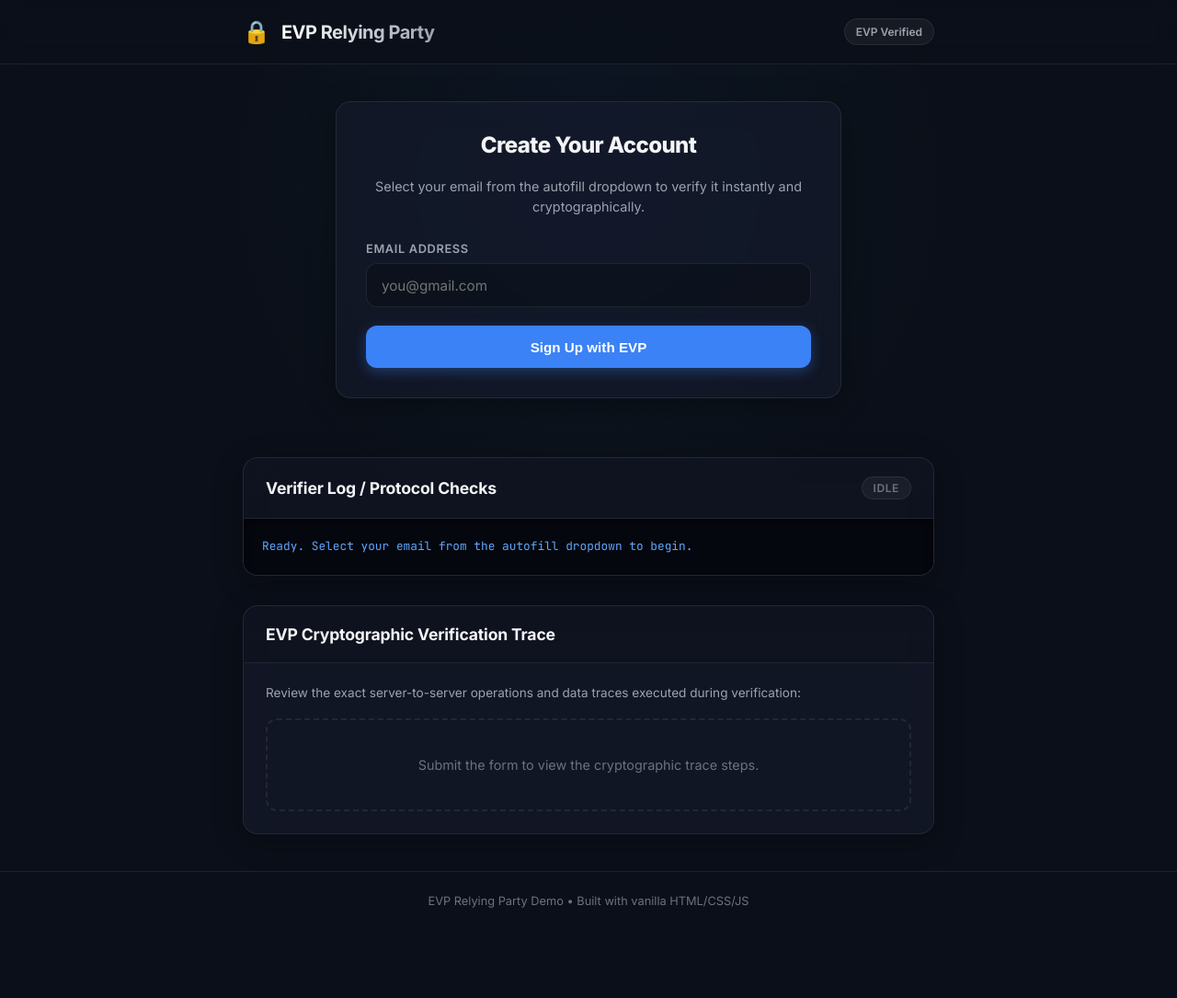
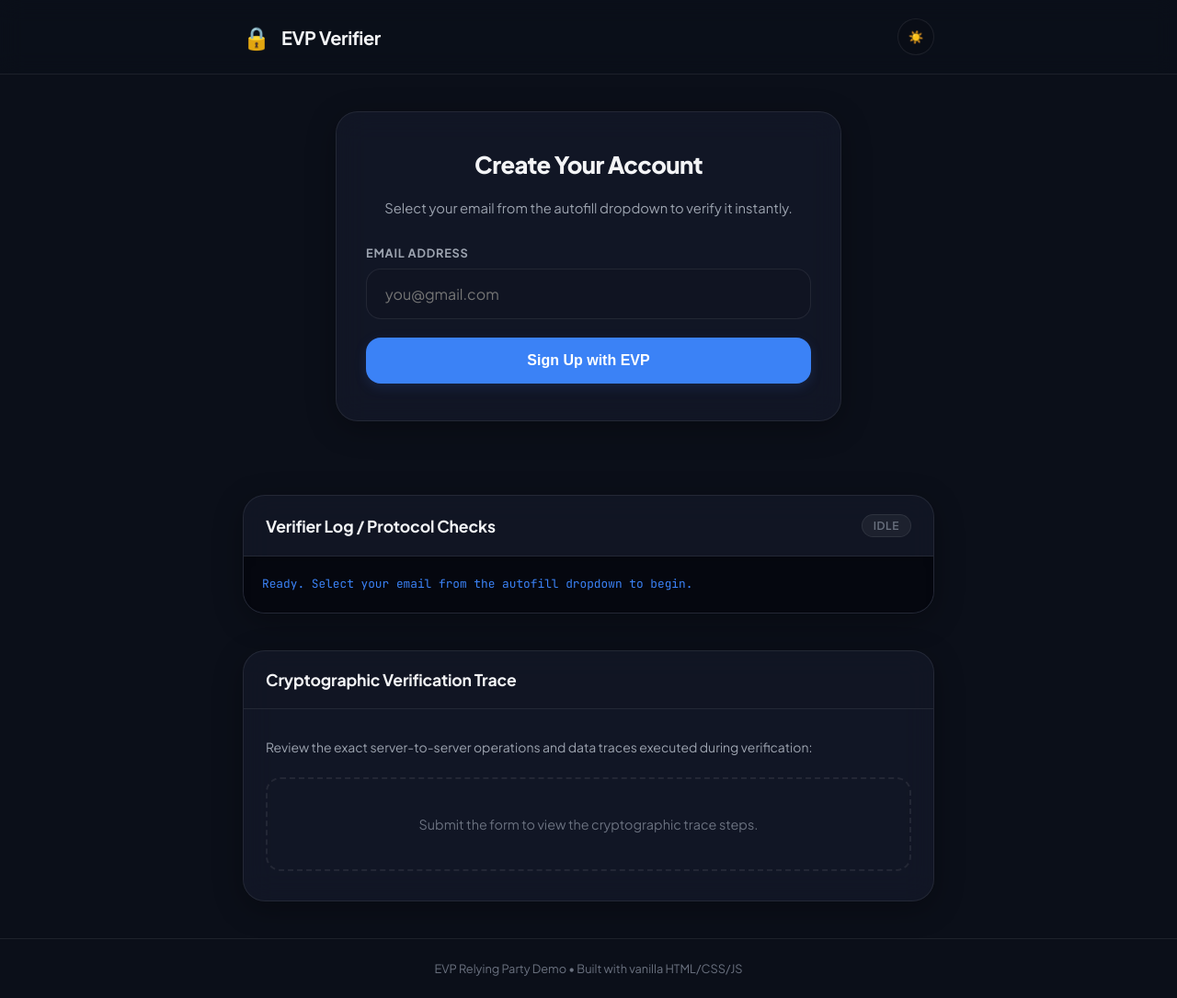
Before and after one commit to tsunoyu/evp-demo, a website with bundled scripts: page index.html in a window 1280 px wide. Shown: the whole page at 92% size. Before the commit the page ends 1011 px from the top, so only its background shows below. Built offline with nearby package versions, Linux system fonts and the light colour scheme.

Commit message:
feat: add dark/light mode toggle, update font to Plus Jakarta Sans, and soften UI corners

```diff
--- a/index.html
+++ b/index.html
@@ -3,22 +3,23 @@
 <head>
   <meta charset="UTF-8">
   <meta name="viewport" content="width=device-width, initial-scale=1.0">
-  <title>EVP Cryptographic Verification Demo</title>
+  <title>EVP Cryptographic Verification</title>
   <link rel="stylesheet" href="style.css">
   <link rel="preconnect" href="https://fonts.googleapis.com">
   <link rel="preconnect" href="https://fonts.gstatic.com" crossorigin>
-  <link href="https://fonts.googleapis.com/css2?family=Inter:wght@300;400;500;600;700;800&family=JetBrains+Mono:wght@400;500&display=swap" rel="stylesheet">
+  <link href="https://fonts.googleapis.com/css2?family=Plus+Jakarta+Sans:wght@300;400;500;600;700;800&family=JetBrains+Mono:wght@400;500&display=swap" rel="stylesheet">
 </head>
 <body>
-  <div class="glow-bg"></div>
-
   <header>
     <div class="header-container">
       <div class="logo">
         <span class="logo-icon">🔒</span>
-        <h1>EVP Relying Party</h1>
+        <h1>EVP Verifier</h1>
       </div>
-      <div class="badge">EVP Verified</div>
+      <button id="theme-toggle" class="theme-toggle-btn" aria-label="Toggle theme">
+        <span class="sun-icon">☀️</span>
+        <span class="moon-icon">🌙</span>
+      </button>
     </div>
   </header>
 
@@ -28,7 +29,7 @@
       <div class="form-container">
         <h2>Create Your Account</h2>
         <p class="form-description">
-          Select your email from the autofill dropdown to verify it instantly and cryptographically.
+          Select your email from the autofill dropdown to verify it instantly.
         </p>
 
         <form id="login-form">
@@ -66,7 +67,7 @@
       <div class="success-banner hidden" id="success-banner">
         <div class="success-icon">🎉</div>
         <div class="success-content">
-          <h4>Email Successfully Verified!</h4>
+          <h4>Email Verified!</h4>
           <p>Verified cryptographically. No verification email was sent.</p>
           <div class="verified-badge">
             Identity: <strong id="verified-email-text">-</strong>
@@ -98,7 +99,7 @@
     <!-- Cryptographic Trace steps -->
     <div class="card trace-card">
       <div class="card-header">
-        <h3>EVP Cryptographic Verification Trace</h3>
+        <h3>Cryptographic Verification Trace</h3>
       </div>
       <div class="trace-steps-container">
         <p class="trace-subtitle">Review the exact server-to-server operations and data traces executed during verification:</p>
@@ -117,6 +118,6 @@
     </div>
   </footer>
 
-  <script type="module" src="app.js?v=3"></script>
+  <script type="module" src="app.js?v=4"></script>
 </body>
 </html>
--- a/style.css
+++ b/style.css
@@ -1,8 +1,12 @@
 /* General Variables & Reset */
 :root {
+  /* Dark Theme (Default) */
   --bg-color: #0b0f19;
+  --header-bg: rgba(11, 15, 25, 0.8);
   --card-bg: rgba(22, 28, 45, 0.6);
   --card-border: rgba(255, 255, 255, 0.08);
+  --card-shadow: 0 8px 32px 0 rgba(0, 0, 0, 0.3);
+
   --text-primary: #f3f4f6;
   --text-secondary: #9ca3af;
   --text-muted: #6b7280;
@@ -21,13 +25,45 @@
   --error-border: rgba(239, 68, 68, 0.2);
 
   --code-bg: #05070f;
-  --font-sans: 'Inter', -apple-system, BlinkMacSystemFont, "Segoe UI", Roboto, sans-serif;
+  --console-text: #e5e7eb;
+
+  --font-sans: 'Plus Jakarta Sans', -apple-system, BlinkMacSystemFont, sans-serif;
   --font-mono: 'JetBrains Mono', monospace;
 
-  --radius-lg: 16px;
-  --radius-md: 12px;
-  --radius-sm: 8px;
-  --transition-smooth: all 0.25s cubic-bezier(0.4, 0, 0.2, 1);
+  --radius-lg: 24px;
+  --radius-md: 16px;
+  --radius-sm: 10px;
+
+  --transition-smooth: all 0.3s cubic-bezier(0.4, 0, 0.2, 1);
+}
+
+/* Light Theme overrides */
+body.light-theme {
+  --bg-color: #f9fafb;
+  --header-bg: rgba(255, 255, 255, 0.8);
+  --card-bg: #ffffff;
+  --card-border: rgba(0, 0, 0, 0.08);
+  --card-shadow: 0 10px 30px rgba(0, 0, 0, 0.04);
+
+  --text-primary: #111827;
+  --text-secondary: #4b5563;
+  --text-muted: #9ca3af;
+
+  --primary-color: #2563eb;
+  --primary-hover: #1d4ed8;
+  --primary-glow: rgba(37, 99, 235, 0.1);
+
+  --success-color: #059669;
+  --success-bg: rgba(5, 150, 105, 0.08);
+  --success-border: rgba(5, 150, 105, 0.15);
+  --success-glow: rgba(5, 150, 105, 0.1);
+
+  --error-color: #dc2626;
+  --error-bg: rgba(220, 38, 38, 0.08);
+  --error-border: rgba(220, 38, 38, 0.15);
+
+  --code-bg: #f3f4f6;
+  --console-text: #1f2937;
 }
 
 * {
@@ -45,19 +81,7 @@ body {
   flex-direction: column;
   overflow-x: hidden;
   position: relative;
-}
-
-/* Background Glow Effect */
-.glow-bg {
-  position: absolute;
-  top: -200px;
-  left: 50%;
-  transform: translateX(-50%);
-  width: 800px;
-  height: 800px;
-  background: radial-gradient(circle, rgba(59, 130, 246, 0.06) 0%, rgba(16, 185, 129, 0.02) 50%, rgba(11, 15, 25, 0) 70%);
-  pointer-events: none;
-  z-index: -1;
+  transition: background-color 0.3s ease, color 0.3s ease;
 }
 
 /* Header Styles */
@@ -67,7 +91,8 @@ header {
   position: sticky;
   top: 0;
   z-index: 10;
-  background: rgba(11, 15, 25, 0.8);
+  background: var(--header-bg);
+  transition: var(--transition-smooth);
 }
 
 .header-container {
@@ -92,20 +117,45 @@ header {
 .logo h1 {
   font-size: 1.25rem;
   font-weight: 700;
-  letter-spacing: -0.025em;
-  background: linear-gradient(to right, #fff, var(--text-secondary));
-  -webkit-background-clip: text;
-  -webkit-text-fill-color: transparent;
+  letter-spacing: -0.02em;
 }
 
-.badge {
-  background: rgba(255, 255, 255, 0.05);
+/* Theme Toggle Button */
+.theme-toggle-btn {
+  background: rgba(0, 0, 0, 0.05);
   border: 1px solid var(--card-border);
-  padding: 0.35rem 0.75rem;
-  border-radius: 9999px;
-  font-size: 0.75rem;
-  font-weight: 600;
-  color: var(--text-secondary);
+  color: var(--text-primary);
+  width: 40px;
+  height: 40px;
+  border-radius: 50%;
+  cursor: pointer;
+  display: flex;
+  align-items: center;
+  justify-content: center;
+  transition: var(--transition-smooth);
+}
+
+.theme-toggle-btn:hover {
+  background: rgba(0, 0, 0, 0.1);
+  transform: scale(1.05);
+}
+
+body.light-theme .theme-toggle-btn {
+  background: rgba(0, 0, 0, 0.02);
+}
+
+.theme-toggle-btn .sun-icon {
+  display: block;
+}
+.theme-toggle-btn .moon-icon {
+  display: none;
+}
+
+body.light-theme .theme-toggle-btn .sun-icon {
+  display: none;
+}
+body.light-theme .theme-toggle-btn .moon-icon {
+  display: block;
 }
 
 /* Container Layout (Vertical Stack) */
@@ -117,7 +167,7 @@ header {
   flex: 1;
   display: flex;
   flex-direction: column;
-  gap: 2rem;
+  gap: 2.5rem;
 }
 
 /* Card Styles */
@@ -126,14 +176,10 @@ header {
   border: 1px solid var(--card-border);
   border-radius: var(--radius-lg);
   backdrop-filter: blur(16px);
-  box-shadow: 0 8px 32px 0 rgba(0, 0, 0, 0.3);
+  box-shadow: var(--card-shadow);
   overflow: hidden;
   transition: var(--transition-smooth);
   width: 100%;
-}
-
-.card:hover {
-  border-color: rgba(255, 255, 255, 0.12);
 }
 
 .card-header {
@@ -142,7 +188,7 @@ header {
   align-items: center;
   border-bottom: 1px solid var(--card-border);
   padding: 1.25rem 1.5rem;
-  background: rgba(0, 0, 0, 0.15);
+  background: rgba(0, 0, 0, 0.02);
 }
 
 .card-header h3 {
@@ -158,14 +204,14 @@ header {
 }
 
 .form-container {
-  padding: 2rem;
+  padding: 2.5rem 2rem;
   display: flex;
   flex-direction: column;
   gap: 1.25rem;
 }
 
 .form-container h2 {
-  font-size: 1.5rem;
+  font-size: 1.6rem;
   font-weight: 800;
   letter-spacing: -0.025em;
   text-align: center;
@@ -173,8 +219,8 @@ header {
 
 .form-description {
   color: var(--text-secondary);
-  font-size: 0.9rem;
-  line-height: 1.5;
+  font-size: 0.925rem;
+  line-height: 1.6;
   text-align: center;
   margin-bottom: 0.5rem;
 }
@@ -183,34 +229,38 @@ header {
 .form-group {
   display: flex;
   flex-direction: column;
-  gap: 0.5rem;
+  gap: 0.6rem;
   margin-bottom: 1.25rem;
 }
 
 .form-group label {
   font-size: 0.8rem;
-  font-weight: 600;
+  font-weight: 700;
   color: var(--text-secondary);
   text-transform: uppercase;
-  letter-spacing: 0.05em;
+  letter-spacing: 0.06em;
 }
 
 input[type="email"] {
-  background: rgba(0, 0, 0, 0.25);
+  background: rgba(0, 0, 0, 0.04);
   border: 1px solid var(--card-border);
   border-radius: var(--radius-md);
-  padding: 0.85rem 1rem;
+  padding: 1rem 1.25rem;
   color: var(--text-primary);
   font-family: inherit;
-  font-size: 0.95rem;
+  font-size: 1rem;
   transition: var(--transition-smooth);
   width: 100%;
+}
+
+body.light-theme input[type="email"] {
+  background: #f3f4f6;
 }
 
 input[type="email"]:focus {
   outline: none;
   border-color: var(--primary-color);
-  box-shadow: 0 0 0 3px var(--primary-glow);
+  box-shadow: 0 0 0 4px var(--primary-glow);
 }
 
 /* Buttons */
@@ -219,9 +269,9 @@ input[type="email"]:focus {
   align-items: center;
   justify-content: center;
   gap: 0.75rem;
-  padding: 0.9rem 1.5rem;
-  font-size: 0.95rem;
-  font-weight: 600;
+  padding: 1rem 1.5rem;
+  font-size: 1rem;
+  font-weight: 700;
   border-radius: var(--radius-md);
   cursor: pointer;
   transition: var(--transition-smooth);
@@ -232,12 +282,12 @@ input[type="email"]:focus {
 .btn-primary {
   background: var(--primary-color);
   color: white;
-  box-shadow: 0 4px 14px 0 rgba(59, 130, 246, 0.35);
+  box-shadow: 0 4px 14px 0 var(--primary-glow);
 }
 
 .btn-primary:hover {
   background: var(--primary-hover);
-  box-shadow: 0 6px 20px 0 rgba(59, 130, 246, 0.45);
+  transform: translateY(-1px);
 }
 
 /* Spinner */
@@ -296,11 +346,15 @@ input[type="email"]:focus {
 
 .verified-badge {
   display: inline-block;
-  background: rgba(255, 255, 255, 0.05);
-  padding: 0.35rem 0.75rem;
+  background: rgba(255, 255, 255, 0.06);
+  padding: 0.4rem 0.8rem;
   border-radius: var(--radius-sm);
   font-size: 0.85rem;
   border: 1px solid var(--card-border);
+}
+
+body.light-theme .verified-badge {
+  background: rgba(0, 0, 0, 0.03);
 }
 
 .error-banner {
@@ -347,11 +401,12 @@ input[type="email"]:focus {
   display: flex;
   flex-direction: column;
   gap: 0.35rem;
-  box-shadow: inset 0 2px 8px rgba(0,0,0,0.8);
+  box-shadow: inset 0 2px 8px rgba(0,0,0,0.15);
+  color: var(--console-text);
+  transition: var(--transition-smooth);
 }
 
 .console-line {
-  color: #d1d5db;
   word-break: break-all;
   white-space: pre-wrap;
 }
@@ -363,7 +418,10 @@ input[type="email"]:focus {
 }
 
 .console-line.system {
-  color: #60a5fa;
+  color: #3b82f6;
+}
+body.light-theme .console-line.system {
+  color: #1d4ed8;
 }
 
 .console-line.success {
@@ -375,18 +433,21 @@ input[type="email"]:focus {
 }
 
 .console-line.highlight {
-  color: #fbbf24;
+  color: #d97706;
+}
+body.light-theme .console-line.highlight {
+  color: #b45309;
 }
 
 /* Trace Step Box */
 .trace-steps-container {
-  padding: 1.5rem;
+  padding: 2rem 1.5rem;
 }
 
 .trace-subtitle {
   color: var(--text-secondary);
-  font-size: 0.85rem;
-  margin-bottom: 1.25rem;
+  font-size: 0.875rem;
+  margin-bottom: 1.5rem;
 }
 
 .trace-placeholder {
@@ -400,7 +461,7 @@ input[type="email"]:focus {
 
 .trace-step {
   border: 1px solid var(--card-border);
-  background: rgba(0, 0, 0, 0.15);
+  background: rgba(0, 0, 0, 0.02);
   border-radius: var(--radius-md);
   margin-bottom: 1rem;
   overflow: hidden;
@@ -425,7 +486,7 @@ input[type="email"]:focus {
 }
 
 .trace-step-header:hover {
-  background: rgba(255, 255, 255, 0.02);
+  background: rgba(0, 0, 0, 0.04);
 }
 
 .trace-step-title {
@@ -437,14 +498,14 @@ input[type="email"]:focus {
 .step-num {
   font-size: 0.8rem;
   font-weight: 700;
-  background: rgba(255, 255, 255, 0.08);
+  background: rgba(0, 0, 0, 0.06);
+  color: var(--text-secondary);
   width: 24px;
   height: 24px;
   display: flex;
   align-items: center;
   justify-content: center;
   border-radius: 50%;
-  color: var(--text-secondary);
 }
 
 .step-name {
@@ -473,7 +534,7 @@ input[type="email"]:focus {
 .trace-step-body {
   padding: 1.25rem;
   border-top: 1px solid var(--card-border);
-  background: rgba(0, 0, 0, 0.25);
+  background: rgba(0, 0, 0, 0.04);
   display: none;
 }
 
@@ -483,8 +544,8 @@ input[type="email"]:focus {
 
 .step-desc {
   color: var(--text-secondary);
-  font-size: 0.85rem;
-  line-height: 1.5;
+  font-size: 0.875rem;
+  line-height: 1.6;
   margin-bottom: 1rem;
 }
 
@@ -494,7 +555,7 @@ input[type="email"]:focus {
 }
 
 .toggle-json-btn {
-  background: rgba(255, 255, 255, 0.04);
+  background: rgba(0, 0, 0, 0.03);
   border: 1px solid var(--card-border);
   color: var(--text-secondary);
   padding: 0.45rem 0.85rem;
@@ -510,22 +571,26 @@ input[type="email"]:focus {
 }
 
 .toggle-json-btn:hover {
-  background: rgba(255, 255, 255, 0.08);
+  background: rgba(0, 0, 0, 0.06);
   color: var(--text-primary);
 }
 
 .json-data {
-  background-color: #02040a;
+  background-color: var(--code-bg);
   border: 1px solid var(--card-border);
   border-radius: var(--radius-sm);
   padding: 1rem;
   font-family: var(--font-mono);
   font-size: 0.75rem;
   overflow-x: auto;
-  color: #a78bfa;
+  color: #8b5cf6;
   line-height: 1.5;
   max-height: 350px;
   width: 100%;
+}
+
+body.light-theme .json-data {
+  color: #6d28d9;
 }
 
 .json-label {
@@ -556,6 +621,10 @@ input[type="email"]:focus {
   background: rgba(255, 255, 255, 0.05);
   color: var(--text-muted);
   border: 1px solid var(--card-border);
+}
+
+body.light-theme .status-badge.idle {
+  background: rgba(0, 0, 0, 0.05);
 }
 
 .status-badge.verifying {
```
Also changed, not shown: app.js (+19 -0 lines).
